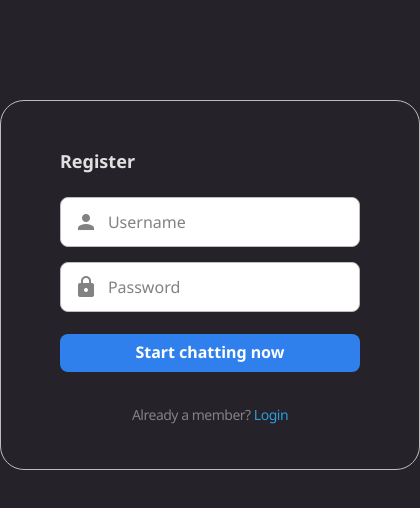
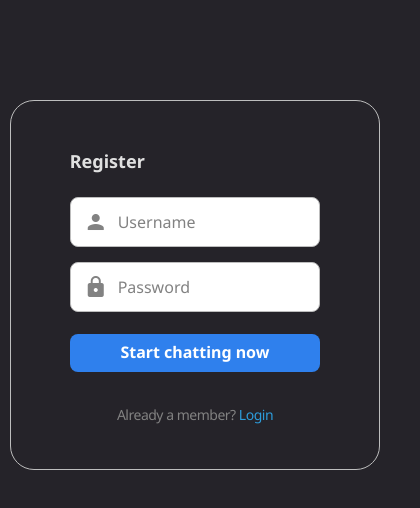
Before and after one commit to LoganSorensen/group-chat-app-fe, a React (Create React App) app: page /register in a window 390 px wide. Shown: the top 508 px of the page, 420 px wide, since content can reach past the window. Built offline with nearby package versions, Linux system fonts and the light colour scheme.

Commit message:
styling tweaks

```diff
--- a/src/components/channel.jsx
+++ b/src/components/channel.jsx
@@ -9,6 +9,8 @@ const Channel = ({ channel, setCurrentChannel, setSidebarComponent }) => {
   const joinChannel = (channel) => {
     setCurrentChannel(channel);
     setSidebarComponent("channelDetails");
+    const sidebar = document.querySelector(".sidebar");
+    sidebar.classList.remove("sidebar--open");
   };
 
   const abbreviateName = (name) => {
--- a/src/styles/index.css
+++ b/src/styles/index.css
@@ -451,6 +451,11 @@ a {
     margin-top: 30rem;
   }
 }
+@media (max-width: 425px) {
+  .join-channel-msg {
+    margin-top: 20rem;
+  }
+}
 .channel-details .top-tab {
   padding-left: 2rem;
   margin-bottom: 2.5rem;
@@ -687,6 +692,7 @@ a {
 }
 .auth-form {
   width: 47.4rem;
+  max-width: 95vw;
   padding: 5.1rem 5.9rem 4.3rem;
   margin: 10rem auto 0;
   border: 1px solid #bdbdbd;
--- a/src/styles/less/chatWindow.less
+++ b/src/styles/less/chatWindow.less
@@ -117,4 +117,7 @@
   @media @tablet {
     margin-top: 30rem;
   }
+  @media @mobile-large {
+    margin-top: 20rem;
+  }
 }
--- a/src/styles/less/login.less
+++ b/src/styles/less/login.less
@@ -1,5 +1,6 @@
 .auth-form {
   width: 47.4rem;
+  max-width: 95vw;
   padding: 5.1rem 5.9rem 4.3rem;
   margin: 10rem auto 0;
   border: 1px solid #bdbdbd;
```
